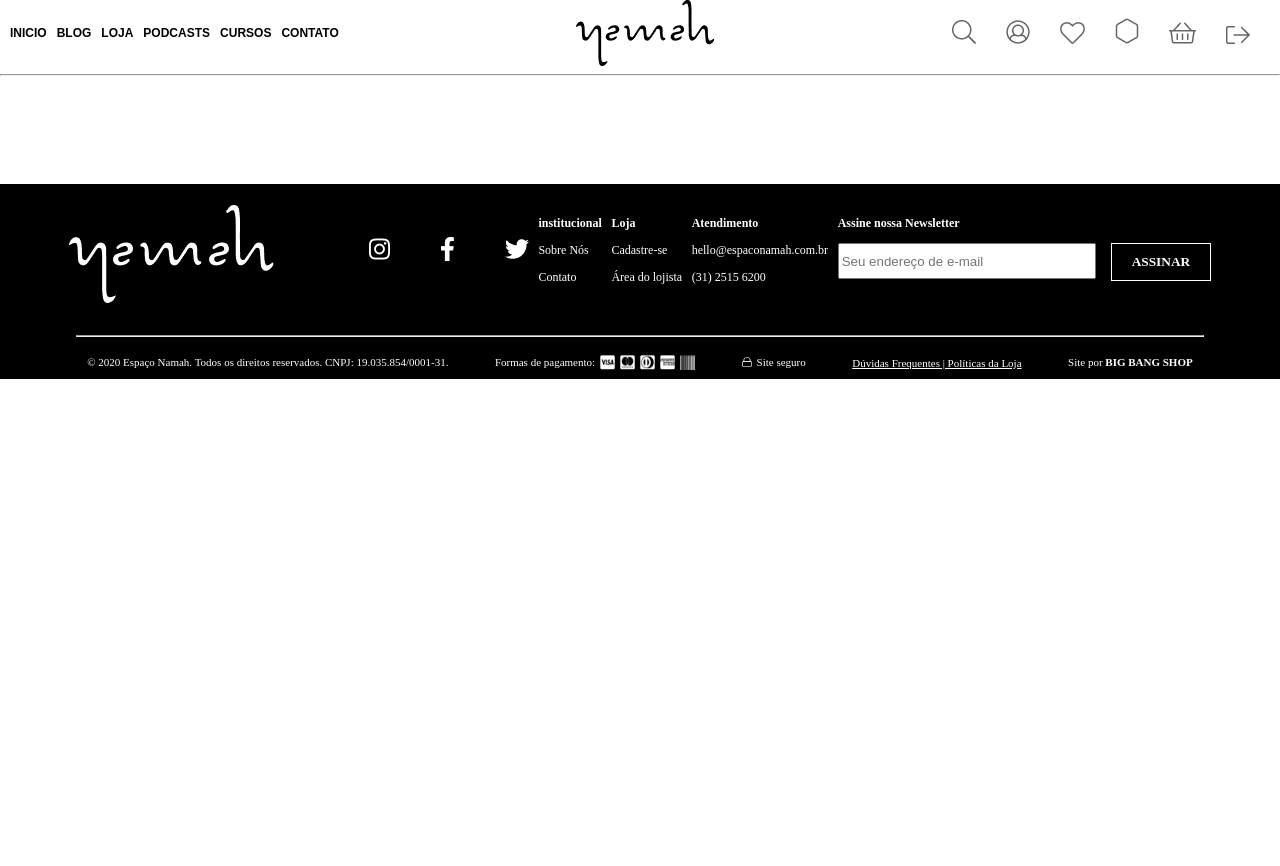
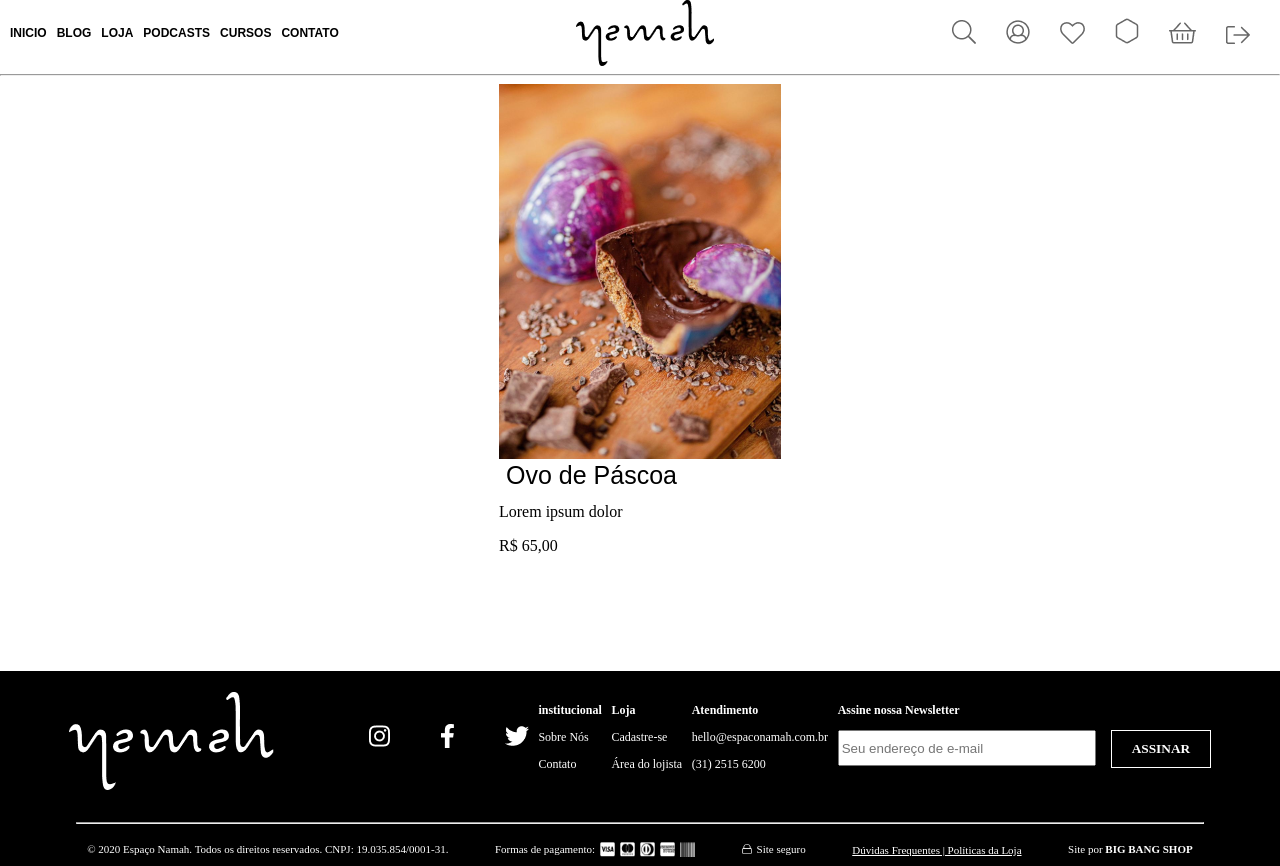
Before and after one commit to DiegoCampos1/Big-bang-challenge-react, a React (Create React App) app: page /LOJA in a window 1280 px wide. Before the commit the page ends 800 px from the top, so only its background shows below. Built offline with nearby package versions, Linux system fonts and the light colour scheme; a web font is replaced by a local one.

Commit message:
Implementaçao do carousel na pagina loja

```diff
--- a/package.json
+++ b/package.json
@@ -6,6 +6,7 @@
     "@testing-library/jest-dom": "^4.2.4",
     "@testing-library/react": "^9.3.2",
     "@testing-library/user-event": "^7.1.2",
+    "mdbreact": "^4.27.0",
     "react": "^16.13.1",
     "react-dom": "^16.13.1",
     "react-router-dom": "^5.2.0",
--- /dev/null
+++ b/src/Components/carousel/index.jsx
@@ -0,0 +1,50 @@
+import React from 'react';
+import {
+  MDBCarousel,
+  MDBCarouselCaption,
+  MDBCarouselInner,
+  MDBCarouselItem,
+  MDBView,
+  MDBMask,
+  MDBContainer,
+} from 'mdbreact';
+import { produtosShop } from '../../store/products';
+
+const CarouselPage = () => {
+  return (
+    <MDBContainer>
+      <MDBCarousel
+        activeItem={1}
+        length={4}
+        showControls={false}
+        showIndicators={false}
+        className="z-depth-1"
+        slide
+      >
+        <MDBCarouselInner>
+          {produtosShop.map((produto, index) => (
+            <MDBCarouselItem itemId={index + 1}>
+              <MDBView>
+                <img
+                  className="d-block w-100"
+                  src={produto.picture}
+                  alt="First slide"
+                  width="282"
+                />
+                <MDBMask overlay="black-light" />
+              </MDBView>
+              <MDBCarouselCaption>
+                <h3 className="h3-responsive">{produtosShop[0].nome}</h3>
+                <p>{produto.descricicao}</p>
+                <p>{produto.valor}</p>
+              </MDBCarouselCaption>
+            </MDBCarouselItem>
+          ))}
+
+        </MDBCarouselInner>
+      </MDBCarousel>
+    </MDBContainer>
+  );
+};
+
+export default CarouselPage;
--- a/src/Pages/Loja/index.jsx
+++ b/src/Pages/Loja/index.jsx
@@ -1,10 +1,11 @@
 import React from 'react';
 import './style.css';
+import CarouselPage from '../../Components/carousel';
 
 const Loja = () => {
   return (
     <div className="lojaContainer">
-
+      <CarouselPage />
     </div>
   );
 };
--- a/src/store/products.js
+++ b/src/store/products.js
@@ -29,7 +29,7 @@ export const produtosRecomendados = [
 
 export const produtosShop = [
   {
-    nome: 'Ovo de Páscoa de Paçoca',
+    nome: 'Ovo de Páscoa',
     descricicao: 'Lorem ipsum dolor',
     valor: 'R$ 65,00',
     picture: ovo,
```
Also changed, not shown: 1 other file (tests, documents, lock files or other folders).
